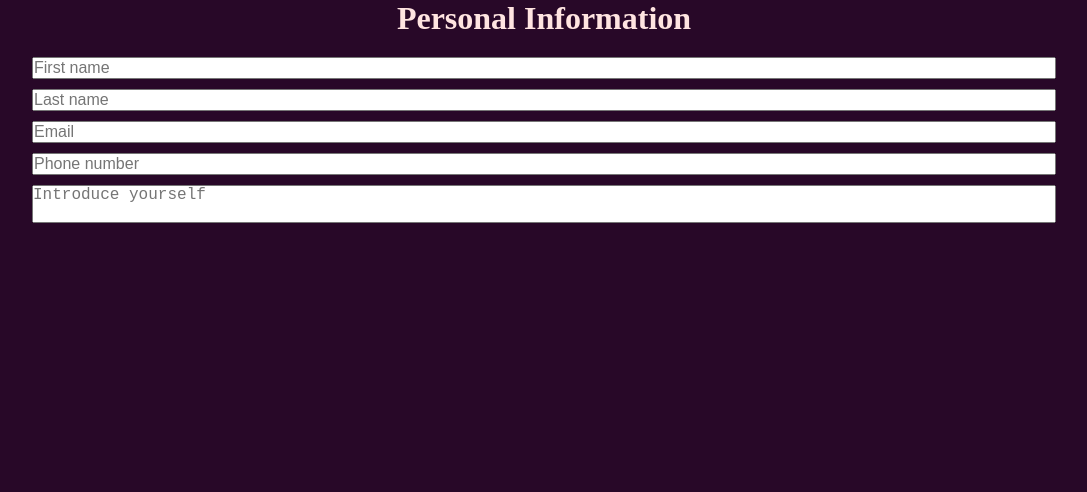
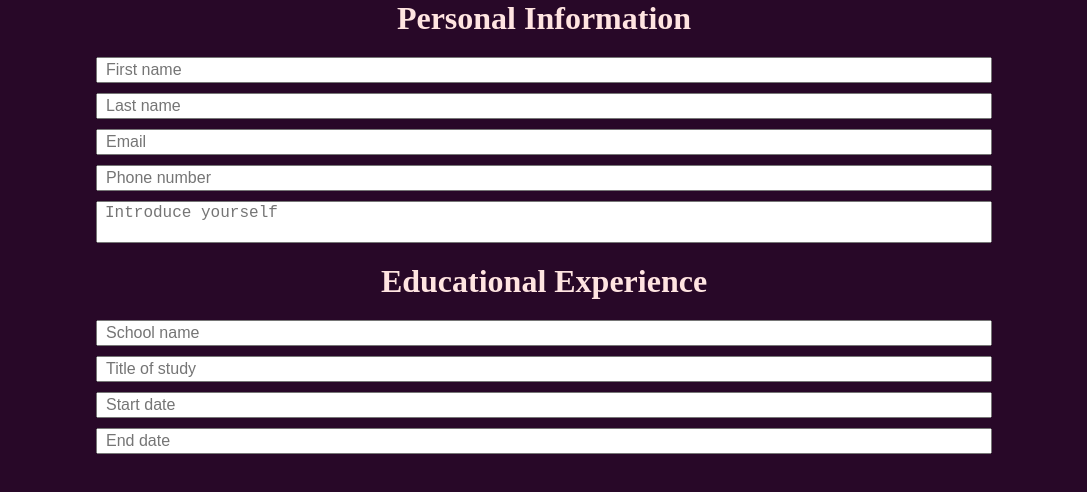
Before and after one commit to BiAniTy-AML/Cv_project, a React (Create React App) app: page / in a window 1280 px wide. Shown: the top 492 px of the page, without its empty margins (96-1183 px from the left). Built offline with nearby package versions, Linux system fonts and the light colour scheme.

Commit message:
Adds second component - the educational experience section

```diff
--- a/src/App.js
+++ b/src/App.js
@@ -2,6 +2,7 @@ import React, { Component } from "react";
 import uniqid from "uniqid";
 import "./styles/App.css";
 import PersonalInfo from "./components/PersonalInfo";
+import EducationalExp from "./components/EducationalExp";
 
 class App extends Component {
     constructor() {
@@ -14,6 +15,7 @@ class App extends Component {
         return (
             <div>
                 <PersonalInfo />
+                <EducationalExp />
             </div>
         );
     }
--- /dev/null
+++ b/src/components/EducationalExp.js
@@ -0,0 +1,42 @@
+import React, { Component } from "react";
+
+class EducationalExp extends Component {
+    constructor(props) {
+        super(props);
+    }
+
+    render() {
+        return (
+            <div id="ed_exp_container">
+                <h1>Educational Experience</h1>
+                <form className="user_ed_exp">
+                    <input
+                        type="text"
+                        placeholder="School name"
+                        id="user_school"
+                    ></input>
+
+                    <input
+                        type="text"
+                        placeholder="Title of study"
+                        id="user_title_study"
+                    ></input>
+
+                    <input
+                        type="text"
+                        placeholder="Start date"
+                        id="user_dtstudy_start"
+                    ></input>
+
+                    <input
+                        type="text"
+                        placeholder="End date"
+                        id="user_dtstudy_end"
+                    ></input>
+                </form>
+            </div>
+        );
+    }
+}
+
+export default EducationalExp;
--- a/src/styles/App.css
+++ b/src/styles/App.css
@@ -6,30 +6,40 @@
 }
 
 body {
-    max-width: 80%;
+    max-width: 70%;
     margin: 0 auto;
     background: #280828;
 }
 
-#p_info_container {
+#p_info_container,
+#ed_exp_container {
     display: flex;
     flex-flow: column nowrap;
     gap: 20px;
 }
 
-#p_info_container > h1 {
+#ed_exp_container {
+    margin-top: 20px;
+}
+
+#p_info_container > h1,
+#ed_exp_container > h1 {
     align-self: center;
     justify-self: center;
     color: mistyrose;
     font-size: 2rem;
 }
 
-.user_personal_info {
+form {
     display: flex;
     flex-flow: column nowrap;
     gap: 10px;
 }
 
+form > * {
+    padding: 2px 8px;
+}
+
 #user_intro {
     resize: none;
 }
```
